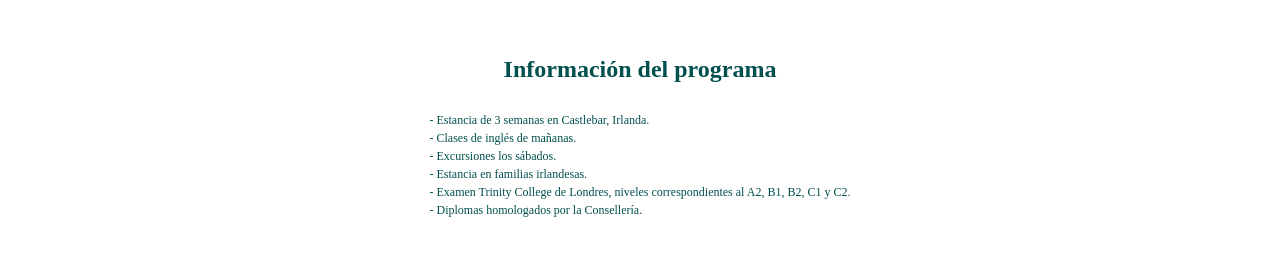
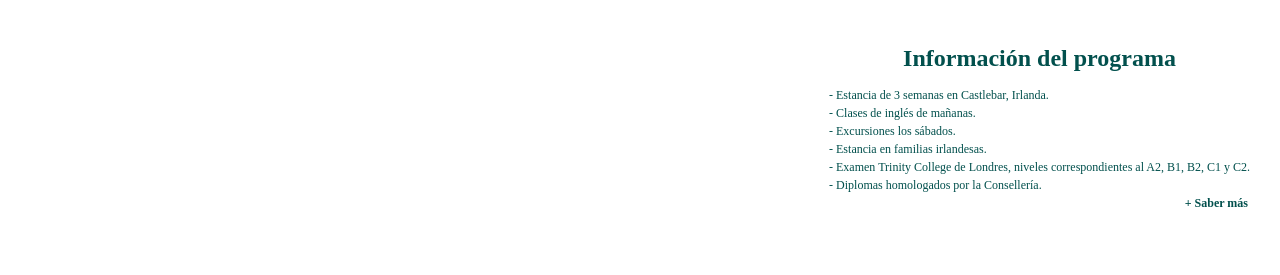
Before and after one commit to ggonzaloo10/Proyecto-Beta, a website built with Parcel: page src/index.html in a window 1280 px wide. Shown: the part 347-622 px from the top of the page. Built offline with nearby package versions, Linux system fonts and the light colour scheme; grey boxes are pictures that could not be loaded.

Commit message:
Estructura base empezada

```diff
--- a/src/index.html
+++ b/src/index.html
@@ -15,8 +15,8 @@
         <div class="card card--intro">
             <h1>CURSO DE INGLÉS EN IRLANDA</h1>
         </div>
-        <div class="card info-sum">
-
+        <div class="card centrar-item">
+            <div class="info-sum">
                 <h2>Información del programa</h2>
                 <ul>
                     <li>- Estancia de 3 semanas en Castlebar, Irlanda.</li>
@@ -26,6 +26,9 @@
                     <li>- Examen Trinity College de Londres, niveles correspondientes al A2, B1, B2, C1 y C2.</li>
                     <li>- Diplomas homologados por la Consellería.</li>
                 </ul>
+            </div>
+
+            <a href="">+ Saber más</a>
         </div>
 
         <div class="card card--spacer"></div>
--- a/src/main.js
+++ b/src/main.js
@@ -3,6 +3,7 @@
 import './sass/site.scss';
 import './sass/style.scss';
 import './sass/header.scss';
+import './sass/utilities.scss';
 
 import { saludar } from "./module.js";
 
--- a/src/sass/site.scss
+++ b/src/sass/site.scss
@@ -21,6 +21,7 @@
       background-size: cover;
       background-repeat: no-repeat;
       display: flex;
+      flex-direction: column;
       align-items: flex-end;
       justify-content: flex-end;
       color: variables.$first-color;
--- a/src/sass/style.scss
+++ b/src/sass/style.scss
@@ -13,24 +13,36 @@ line-height: variables.$unit*5;
 padding: variables.$unit*2;
 color: variables.$white-color;
 text-align: right;
-  }
+}
 
-  h2 {
+h2 {
     font-family: 'Catamaran';
     font-style: normal;
     font-weight: 700;
     font-size:variables.$unit*3;
     line-height: variables.$unit*3;
-padding: variables.$unit*2;
-  }
+    padding: variables.$unit*2;
+}
 
-  ul{
+ul {
     font-family: 'Montserrat';
     font-style: normal;
     font-weight: 400;
     font-size: 12px;
     line-height: variables.$unit*2.25;
-    padding: variables.$unit*1.75;
+    padding: 0 variables.$unit*1.75;
     list-style: none;
     margin: 0 variables.$unit*2;
-  }
+}
+
+a{
+    font-family: 'Montserrat';
+font-style: normal;
+font-weight: 600;
+font-size: 12px;
+line-height: variables.$unit*2.25;
+color: variables.$first-color;
+text-decoration: none;
+padding-bottom: variables.$unit*4;
+padding-right: variables.$unit*4;
+}
--- /dev/null
+++ b/src/sass/utilities.scss
@@ -0,0 +1,3 @@
+.centrar-item{
+    justify-content: center;
+}
```
Also changed, not shown: package.json (added, +17 -0 lines), dist/index.html (added), dist/logo.ff614f16.svg (added), 5 other files. Lines whose indentation alone changed are shown as unchanged.
